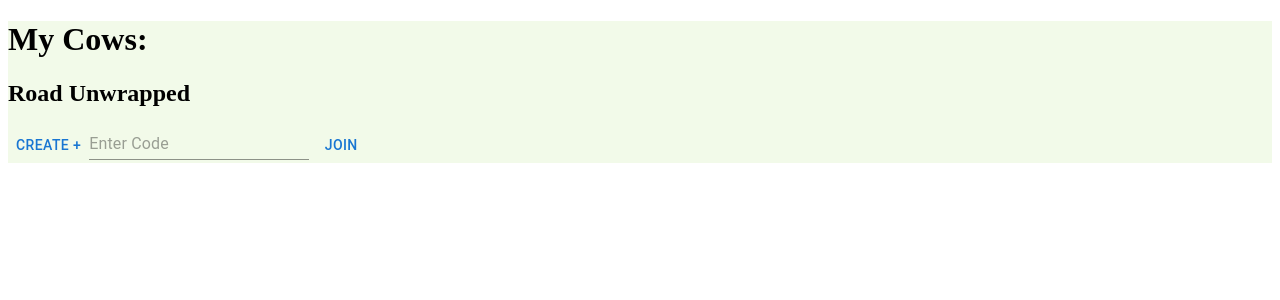
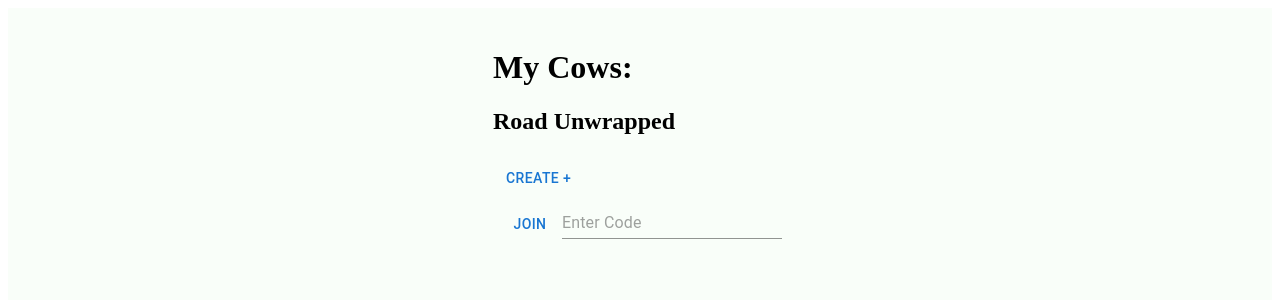
Before and after one commit to edombelayneh/SpartaHack, a Next.js app: page / in a window 1280 px wide. Shown: the top 300 px of the page. Built offline with nearby package versions, Linux system fonts and the light colour scheme.

Commit message:
Changing look of start page

```diff
--- a/src/app/page.tsx
+++ b/src/app/page.tsx
@@ -23,18 +23,36 @@ export default function RoadTripPage() {
   };
 
   return (
-    <div className="flex flex-col items-center justify-center h-screen space-y-6" style={{ backgroundColor: '#f2fae9' }}>
+    <div
+    style={{
+      display: "flex",
+      flexDirection: "column",
+      alignItems: "center",
+      padding: "20px",
+      height: "80vh",
+      backgroundColor: "#f9fef9",
+    }}
+    >
       {!roadTripCode ? (
         <div className="flex flex-col items-center space-y-4">
           <h1 className="text-2xl font-bold">My Cows:</h1>
           <h2 className="text-xl">Road Unwrapped</h2>
           {/* making both buttons vertically stacked */}
-
+          <div className="flex flex-col space-y-2">
+            <div style={{padding: "5px"}}>
           <Button
             onClick={generateCode}
             className="px-4 py-2 bg-blue-500 text-white rounded-lg"
           >
             Create +
+          </Button>
+          </div>
+          <div style={{padding: "5px"}}>
+          <Button
+            onClick={joinTrip}
+            className="px-4 py-2 bg-green-500 text-white rounded-lg"
+          >
+            Join
           </Button>
           <Input
             type="text"
@@ -43,12 +61,8 @@ export default function RoadTripPage() {
             onChange={(e) => setJoinCode(e.target.value)}
             className="border p-2 rounded-lg"
           />
-          <Button
-            onClick={joinTrip}
-            className="px-4 py-2 bg-green-500 text-white rounded-lg"
-          >
-            Join
-          </Button>
+          </div>
+          </div>
         </div>
       ) : (
         <div className="flex flex-col items-center space-y-4">
```
